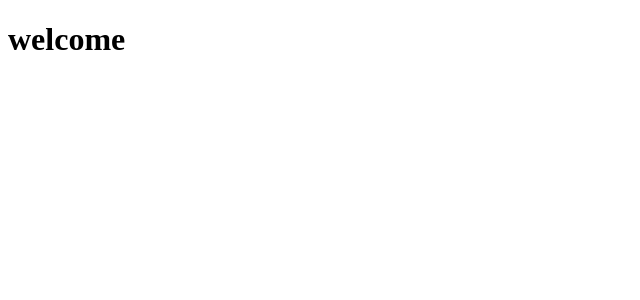
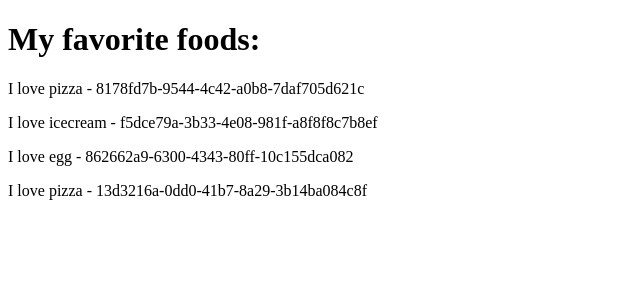
Before and after one commit to Hooseinsalari/React-tutorial, a React (Create React App) app in the folder first-app/: page / in a window 1280 px wide. Shown: the top 300 px of the page, without its empty margins (0-640 px from the left). Built offline with nearby package versions, Linux system fonts and the light colour scheme.

Commit message:
use list rendering and key

```diff
--- a/first-app/package.json
+++ b/first-app/package.json
@@ -9,6 +9,7 @@
     "react": "^17.0.2",
     "react-dom": "^17.0.2",
     "react-scripts": "4.0.3",
+    "uuid": "^8.3.2",
     "web-vitals": "^1.1.2"
   },
   "scripts": {
--- a/first-app/src/App.js
+++ b/first-app/src/App.js
@@ -1,24 +1,13 @@
 import React, { Component} from "react";
 
-import Login from "./Login";
+import Foods from "./Foods";
 
 class App extends Component {
-
-  constructor(){
-    super();
-    this.state = {
-      text: 'Hello'
-    }
-  }
-
-  sayHi = () => {
-    console.log(this.state.text)
-  }
 
   render() {
     return(
       <div>
-        <Login />
+        <Foods />
       </div>
     )
   }
--- /dev/null
+++ b/first-app/src/Foods.js
@@ -0,0 +1,23 @@
+import React, { Component } from 'react';
+import {v4} from "uuid";
+
+class Foods extends Component {
+    constructor(){
+        super();
+        this.state = {
+            foods : [{id:1 ,name: 'pizza'}, {id:2 ,name: 'icecream'}, {id:3 ,name: 'egg'}, {id:4 ,name: 'pizza'}]
+        }
+    }
+
+    render() {
+        const {foods} = this.state
+        return (
+            <div>
+                <h1>My favorite foods:</h1>
+                {foods.map(food => <p key={v4()}>I love {food.name} - {v4()}</p>)}
+            </div>
+        );
+    }
+}
+
+export default Foods;
--- a/first-app/src/Login.js
+++ /dev/null
@@ -1,21 +0,0 @@
-import React, { Component } from 'react';
-
-class Login extends Component {
-    constructor(){
-        super();
-        this.state = {
-            isUserLogin: true
-        }
-    }
-
-    render() {
-        return(
-            <div>
-                {/* {(this.state.isUserLogin ? <h1>welcome</h1> : <h1>Login</h1>)} */}
-                {(this.state.isUserLogin && <h1>welcome</h1>)}
-            </div>
-        )
-    }
-}
-
-export default Login;
```
Also changed, not shown: 1 other file (tests, documents, lock files or other folders).
